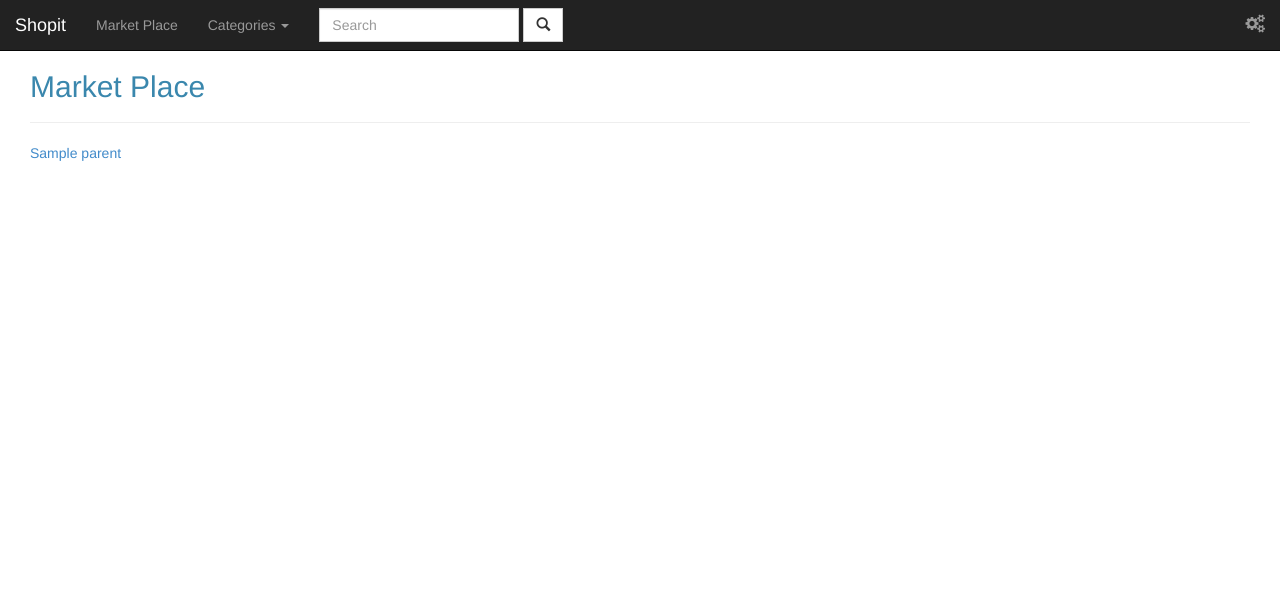
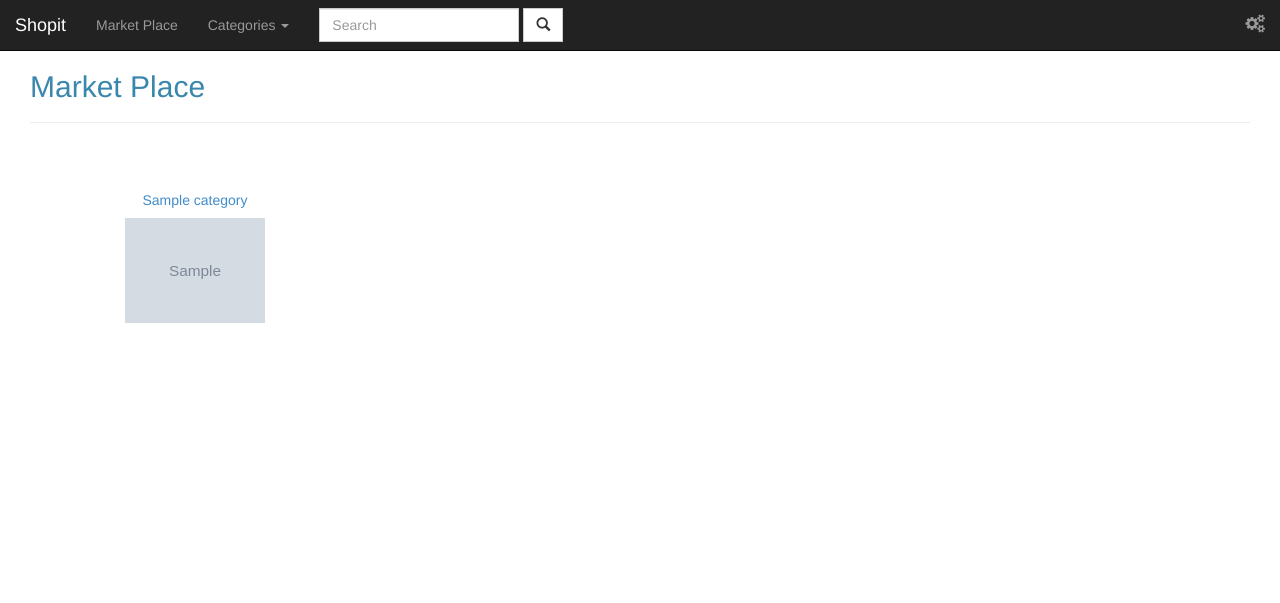
Before and after one commit to greenlighthome/shopit, a Django app: template templates/web_shop/market.html in a window 1280 px wide. Shown: the top 603 px of the page. Run offline with Django 3.2, Linux system fonts and the light colour scheme; the template is opened without the code that fills it: most values are stand-ins (such as "Sample title", 1, 10 or a date in 2020); grey boxes marked "Sample" are stand-in pictures; some libraries are stand-ins or nearby versions.

Commit message:
one step back two forward, category image implemented is working like a charm but the implementation can be pushed farther

```diff
--- a/static/css/custom.css
+++ b/static/css/custom.css
@@ -8,6 +8,18 @@ body footer {
   width: 100%;
   height: 40px;
   background-color: #000000;
+}
+body .image {
+  padding: 30px;
+  margin: 10px;
+  width: 200px;
+  height: 200px;
+  float: left;
+}
+body .thumbnail-fixed {
+  width: 200px;
+  float: left;
+  margin-right: 10px;
 }
 body .copyright {
   margin-top: 15px;
--- a/static/less/custom.less
+++ b/static/less/custom.less
@@ -14,9 +14,21 @@ body  {
     width: 100%;
     height: 40px;
     background-color: @color-black;
+  }
 
+  .image{
+    padding: 30px;
+    margin: 10px;
+    width: 200px;
+    height: 200px;
+    float: left;
+  }
+  .thumbnail-fixed {
+    width: 200px;
+    float: left;
+    margin-right: 10px;
+}
 
-  }
 .copyright {
       margin-top: 15px;
     }
--- a/templates/web_shop/base.html
+++ b/templates/web_shop/base.html
@@ -36,8 +36,8 @@
         {% block dropdown %}
         <ul class="dropdown-menu">
             {% for category in category_list %}
-                {% if category.parent %}
-                    <li><a href="/category/{{ category.parent }}">{{ category.parent }}</a></li>
+                {% if category %}
+                    <li><a href="/category/{{ category.name }}">{{ category.name }}</a></li>
                 {% endif %}
             {% endfor %}
          </ul>
--- a/templates/web_shop/details.html
+++ b/templates/web_shop/details.html
@@ -3,8 +3,8 @@
 {% block dropdown %}
     <ul class="dropdown-menu">
         {% for category in category_list %}
-            {% if category.parent %}
-                <li><a href="/category/{{ category.parent }}">{{ category.parent }}</a></li>
+            {% if category %}
+                <li><a href="/category/{{ category.name }}">{{ category.name }}</a></li>
             {% endif %}
         {% endfor %}
     </ul>
--- a/templates/web_shop/index.html
+++ b/templates/web_shop/index.html
@@ -3,7 +3,9 @@
 
 
 {% for category in category_list %}
-    <li><a href="/category/{{ category.name }}">{{ category.name }}</a></li>
+    {% if category %}
+        <li><a href="/category/{{ category.name }}">{{ category.name }}</a></li>
+    {% endif %}
 {% endfor %}
 
 {% block content %}
--- a/templates/web_shop/market.html
+++ b/templates/web_shop/market.html
@@ -5,8 +5,8 @@
 {% block dropdown %}
     <ul class="dropdown-menu">
     {% for category in category_list %}
-         {% if  category.parent  %}
-        <li><a href="/category/{{ category.parent }}">{{ category.parent }}</a></li>
+         {% if  category %}
+        <li><a href="/category/{{ category.name }}">{{ category.name }}</a></li>
          {% endif %}
     {% endfor %}
     </ul>
@@ -17,12 +17,16 @@
         <h2 class="text-info">Market Place</h2>
     </div>
 
+    <div class="container">
+    <div class="container">
         {% for category in category_list %}
-        {% if  category.parent  %}
-            <a href="/category/{{ category.parent }}"><p>{{ category.parent }}</p></a>
-
+            {% if  category %}
+                <div class="image">
+                    <a href="/category/{{ category.name }}"><h5 class="text-center">{{ category.name }}</h5></a>
+                    <a href="/category/{{ category.name }}"><img class=" img-responsive" src="{{ BASE_DIR }}/media/{{ category.thumbnail }}" width="200"></a>
+                </div>
             {% endif %}
         {% endfor %}
-
-
+    </div>
+    </div>
 {% endblock %}
--- a/templates/web_shop/products.html
+++ b/templates/web_shop/products.html
@@ -5,8 +5,8 @@
 {% block dropdown %}
     <ul class="dropdown-menu">
     {% for category in category_list %}
-         {% if  category.parent  %}
-        <li><a href="/category/{{ category.parent }}">{{ category.parent }}</a></li>
+         {% if  category %}
+        <li><a href="/category/{{ category.name }}">{{ category.name }}</a></li>
          {% endif %}
     {% endfor %}
     </ul>
--- a/web_shop/models.py
+++ b/web_shop/models.py
@@ -1,11 +1,11 @@
-from categories.base import CategoryBase
+from categories.models import Category
 from django.core.urlresolvers import reverse
 from django.db import models
 from django.contrib.auth.models import User
 from django.template.defaultfilters import slugify
 
 
-class Category(CategoryBase):
+class Category(Category):
     pass
 
 
--- a/web_shop/views.py
+++ b/web_shop/views.py
@@ -1,3 +1,4 @@
+import os
 from categories.models import Category
 from django.shortcuts import get_object_or_404
 from django.views.generic import ListView, DetailView
@@ -40,6 +41,7 @@ class CategoriesList(ListView):
     def get_context_data(self, **kwargs):
         context = super(CategoriesList, self).get_context_data(**kwargs)
         context['category_list'] = Category.objects.all()
+        context['BASE_DIR'] = os.path.dirname(os.path.dirname(__file__))
         context['title'] = self.category
         return context
 
```
Also changed, not shown: templates/web_shop/categories.html (+36 -11 lines). Lines whose indentation alone changed are shown as unchanged.
